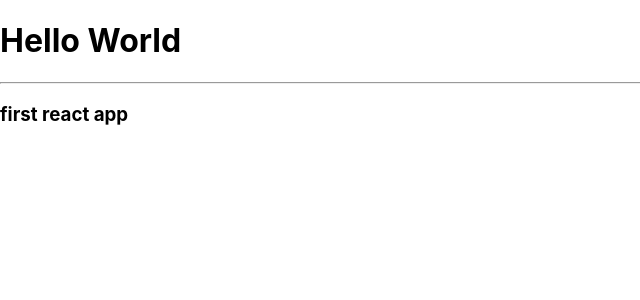
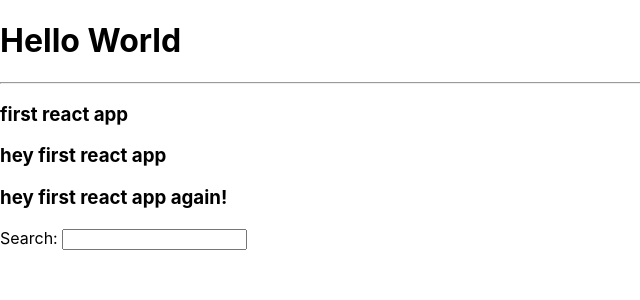
Before and after one commit to thejos/react-fundamentals, a React (Create React App) app: page / in a window 1280 px wide. Shown: the top 300 px of the page, without its empty margins (0-640 px from the left). Built offline with nearby package versions, Linux system fonts and the light colour scheme.

Commit message:
add React JSX chapter code

```diff
--- a/src/App.js
+++ b/src/App.js
@@ -12,6 +12,19 @@ const title = "first react app";
     use const as a default (signals variable shouldn't change)
     use let when variable should be re-assigned */
 
+// JavaScript Object
+/*Object values are written as name : value pairs (name and value separated by a colon).*/
+const welcome = {
+  greeting: "hey",
+  welcomeTitle: title,
+};
+
+/*Essentially everything in curly braces in JSX can be used for JavaScript. For example, executing a
+function works this way too*/
+function getTitle(titleText) {
+  return titleText;
+}
+
 /**1. This React component, called the App component, is just a JavaScript function. In contrast
 to JavaScript functions, it’s defined in PascalCase. This kind of component is commonly
 called a function component. Function components are the modern way of using components
@@ -22,13 +35,23 @@ another component. These props will be accessible via the function’s signature
 then.
 3. the App component returns code that resembles HTML. You will see how this new
 syntax, called JSX, allows you to combine JavaScript and HTML for displaying highly dynamic
-and interactive content in a browser.*/
+and interactive content in a browser.
+4. Comments inside react component need to be multi-line comment wrapped in curly braces*/
 function App() {
   return (
     <div>
       <h1>Hello World</h1>
       <hr />
+      {/*The returned output of the App component not only resembles HTML, but it
+      can also be mixed with JavaScript. In fact, this output is called JSX
+      (JavaScript XML), powerfully combines HTML and JavaScript.*/}
       <h3>{title}</h3>
+      <h3>
+        {welcome.greeting} {welcome.welcomeTitle}
+      </h3>
+      <h3>hey {getTitle(title)} again!</h3>
+      <label htmlFor="search">Search: </label>
+      <input id="search" type="text" />
     </div>
   );
 }
```
